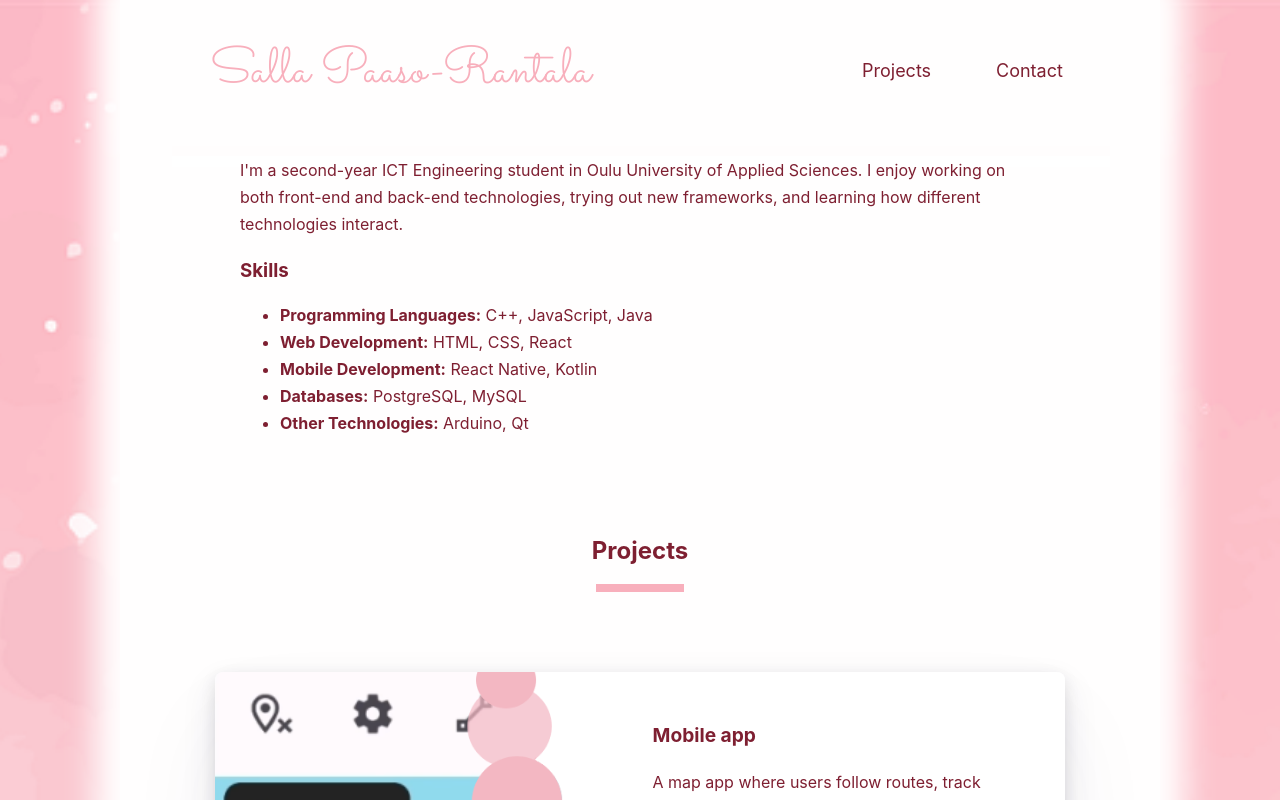
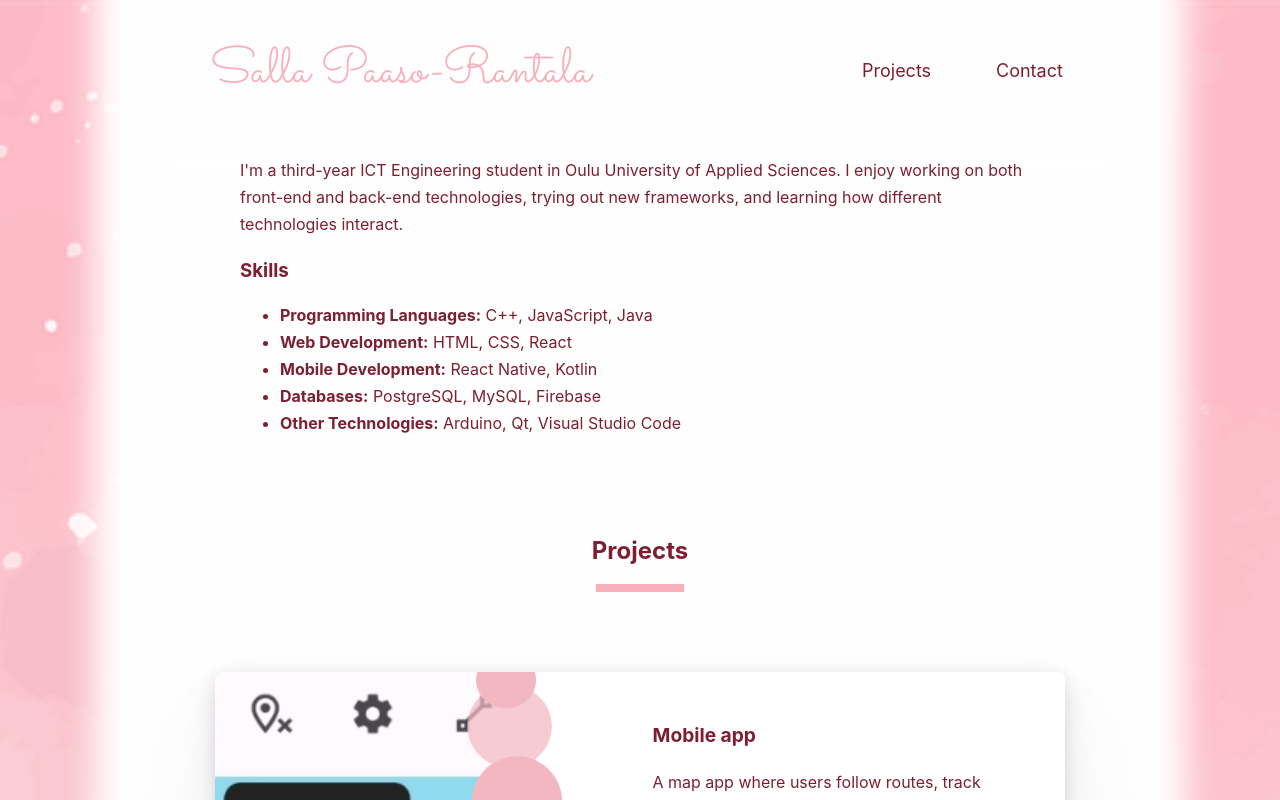
Before and after one commit to SallaPR/portfolio, a React (Create React App) app: page /#/ in a window 1280 px wide. Shown: the top 800 px of the page. Built offline with nearby package versions, Linux system fonts and the light colour scheme; a web font is replaced by a local one.

Commit message:
update home page info

```diff
--- a/src/pages/Home.js
+++ b/src/pages/Home.js
@@ -1,4 +1,3 @@
-import React from "react";
 import Projects from "../components/Projects"
 import "./Home.css";
 
@@ -7,7 +6,7 @@ const Home = () => {
     <>
       <section id="about">
         <p>
-          I'm a second-year ICT Engineering student in Oulu University of Applied
+          I'm a third-year ICT Engineering student in Oulu University of Applied
           Sciences. I enjoy working on both front-end and back-end technologies, trying
           out new frameworks, and learning how different technologies interact.
         </p>
@@ -23,10 +22,10 @@ const Home = () => {
             <b>Mobile Development:</b> React Native, Kotlin
           </li>
           <li>
-            <b>Databases:</b> PostgreSQL, MySQL
+            <b>Databases:</b> PostgreSQL, MySQL, Firebase
           </li>
           <li>
-            <b>Other Technologies:</b> Arduino, Qt
+            <b>Other Technologies:</b> Arduino, Qt, Visual Studio Code
           </li>
         </ul>
       </section>
```
